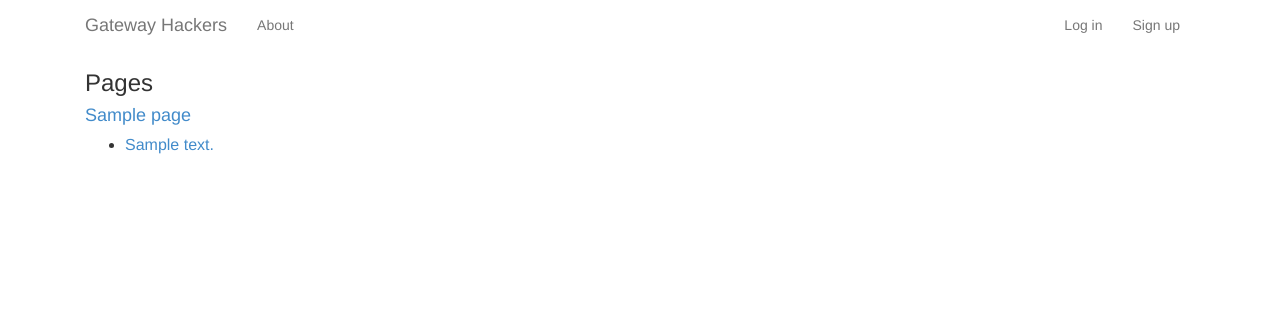
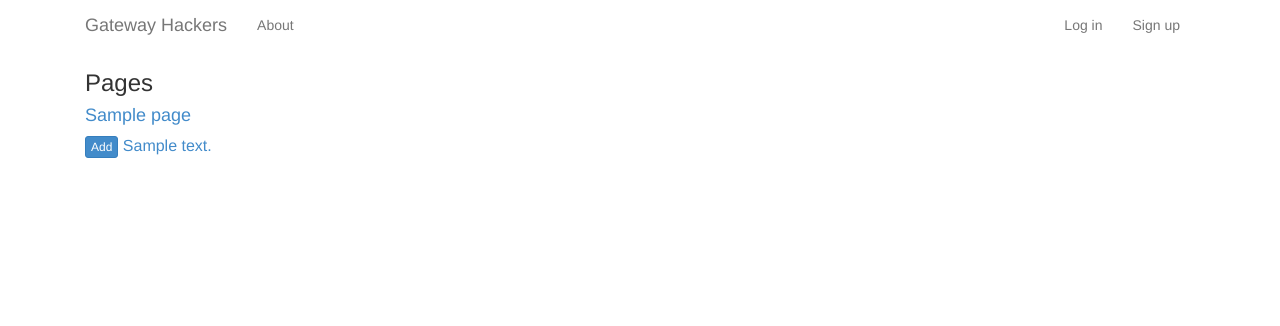
Before and after one commit to inchingforward/gh, a Django app: template gh/templates/sources/pages.html in a window 1280 px wide. Shown: the top 326 px of the page. Run offline with Django 3.2, Linux system fonts and the light colour scheme; the template is opened without the code that fills it: most values are stand-ins (such as "Sample title", 1, 10 or a date in 2020); parts of the project's set-up code (start-up, migrations or seed data) failed here and were passed over; some libraries are stand-ins or nearby versions.

Commit message:
Added Add buttons to source links which open the Post submit page in a new tab/window with the link info.  Closes #36.

```diff
--- a/gh/static/css/gh.css
+++ b/gh/static/css/gh.css
@@ -246,3 +246,9 @@ table.sign-up, table.log-in {
 #sources-list li {
     font-size: 12pt;
 }
+
+#sources-list ul {
+    list-style-type: none;
+    margin-left: 0;
+    padding-left: 0;
+}
--- a/gh/templates/posts/post_form.html
+++ b/gh/templates/posts/post_form.html
@@ -12,14 +12,14 @@
 <tr>
     <th><label for="id_url">Url:</label></th>
     <td>
-        <input id="id_url" maxlength="200" name="url" type="text" class="form-control" placeholder="URL" />
+        <input id="id_url" maxlength="200" name="url" type="text" class="form-control" placeholder="URL" value="{{ request.GET.url }}"/>
         {{ form.url.errors }}
     </td>
 </tr>
 <tr>
     <th><label for="id_title">Title:</label></th>
     <td nowrap="nowrap">
-        <input id="id_title" name="title" type="text" class="form-control" placeholder="Enter a title or click the Fetch button" />
+        <input id="id_title" name="title" type="text" class="form-control" placeholder="Enter a title or click the Fetch button" value="{{ request.GET.title }}" />
         <button type="button" id="fetch_button" class="btn btn-default" data-loading-text="Fetching..." onClick="fetchTitle();">Fetch</button>
          {{ form.tile.errors }}
     </td>
--- a/gh/templates/sources/pages.html
+++ b/gh/templates/sources/pages.html
@@ -9,7 +9,7 @@
 
     <ul>
     {% for link_info in page_link.links %}
-        <li><a href="{{ link_info.href }}">{{ link_info.text }}</a></li>
+        <li><a class="btn btn-primary btn-xs" href="{% url 'post-add' %}?url={{ link_info.href|urlencode }}&title={{ link_info.text|urlencode }}" target="_blank">Add</a> <a href="{{ link_info.href }}">{{ link_info.text }}</a></li>
     {% endfor %}
     </ul>
 {% endfor %}
```
